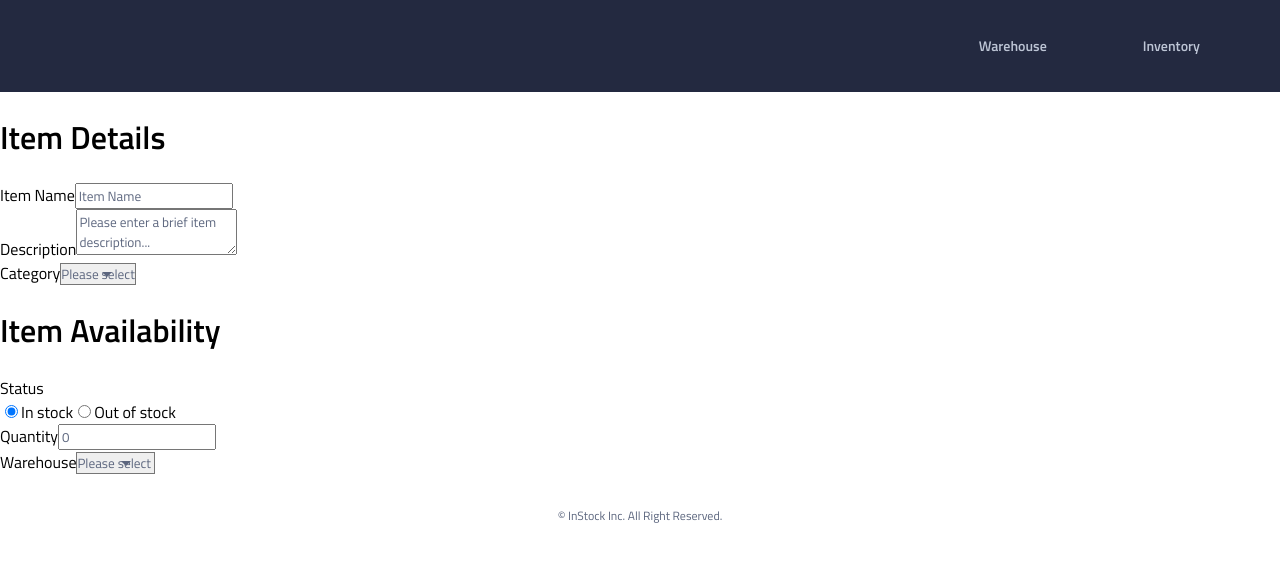
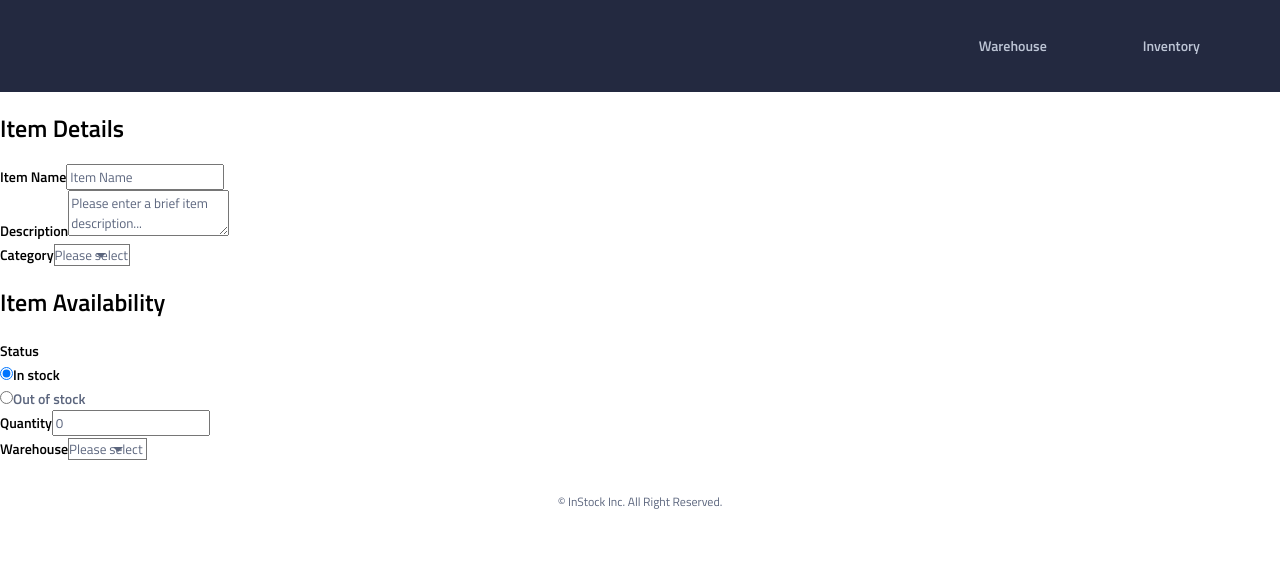
Before and after one commit to danlin0226/instock-merritt, a React (Create React App) app: page /inventory/add in a window 1280 px wide. Shown: the top 562 px of the page. Built offline with nearby package versions, Linux system fonts and the light colour scheme.

Commit message:
fix small styling

```diff
--- a/src/components/inventory-form/InventoryForm.jsx
+++ b/src/components/inventory-form/InventoryForm.jsx
@@ -1,16 +1,17 @@
+import "../../styles/partials/_typography.scss";
 import "./InventoryForm.scss";
 
 const InventoryForm = () => {
   return (
     <form className="inventory__form">
       <div className="item__details">
-        <h1 className="item__section-header">Item Details</h1>
+        <h2 className="subheader">Item Details</h2>
         <div className="item__container">
-          <label className="item__label">Item Name</label>
+          <label className="label-text">Item Name</label>
           <input className="item__form item__name" type="text" name="itemName" placeholder="Item Name" />
         </div>
         <div className="item__container">
-          <label className="item__label">Description</label>
+          <label className="label-text">Description</label>
           <textarea
             className="item__form item__description"
             type="text"
@@ -19,7 +20,7 @@ const InventoryForm = () => {
           />
         </div>
         <div className="item__container">
-          <label className="item__label">Category</label>
+          <label className="label-text">Category</label>
           <select className="item__form" defaultValue="">
             <option className="item__select" value="" disabled hidden>
               Please select
@@ -37,35 +38,30 @@ const InventoryForm = () => {
         </div>
       </div>
       <div className="item__availability">
-        <h1 className="item__section-header">Item Availability</h1>
+        <h2 className="subheader">Item Availability</h2>
         <div className="item__container">
-          <label className="item__label">Status</label>
+          <label className="label-text">Status</label>
           <div className="item__radio-container">
-            <input
-              className="item__label item__radio"
-              type="radio"
-              id="inStock"
-              name="itemStatus"
-              value="In stock"
-              checked
-            />
-              <label htmlFor="inStock">In stock</label>
-            <input
-              className="item__label item__radio"
-              type="radio"
-              id="outOfStock"
-              name="itemStatus"
-              value="Out of stock"
-            />
-              <label htmlFor="outOfStock">Out of stock</label>
+            <div className="item__radio">
+              <input type="radio" id="inStock" name="itemStatus" value="In stock" checked />
+              <label className="label-text item__radio-label" htmlFor="inStock">
+                In stock
+              </label>
+            </div>
+            <div className="item__radio">
+              <input type="radio" id="outOfStock" name="itemStatus" value="Out of stock" />
+              <label className="label-text item__radio-label" htmlFor="outOfStock">
+                Out of stock
+              </label>
+            </div>
           </div>
         </div>
         <div className="item__container">
-          <label className="item__label">Quantity</label>
+          <label className="label-text">Quantity</label>
           <input className="item__form item__quantity" type="text" name="itemQuantity" placeholder="0" />
         </div>
         <div className="item__container">
-          <label className="item__label">Warehouse</label>
+          <label className="label-text">Warehouse</label>
           <select className="item__form" defaultValue="">
             <option className="item__select" value="" disabled hidden>
               Please select
--- a/src/components/inventory-form/InventoryForm.scss
+++ b/src/components/inventory-form/InventoryForm.scss
@@ -26,13 +26,11 @@
       padding: 0rem 1rem;
     }
 
-    &__label {
-      @include fontsize_lineh_weight(0.8125rem, 1.25rem, 600);
-      margin-bottom: 0.25rem;
-    }
-
     &__radio {
-      font-size: 10rem;
+      margin-right: 2.75rem;
+      &-container {
+        display: flex;
+      }
     }
 
     &__select {
@@ -46,15 +44,15 @@
       font-family: "Titillium Web";
       height: 10vh;
     }
-    &__section {
-      &-header {
-        font-size: 1.25rem;
-        font-weight: 600;
-      }
-    }
 
     &__details {
       border-bottom: 0.0625rem solid $Cloud;
     }
   }
+
+  //label-text css class is from styles/partials/typography
+  .label-text.item__radio-label {
+    font-weight: 400;
+    margin-left: 0.5rem;
+  }
 }
--- a/src/global.scss
+++ b/src/global.scss
@@ -32,4 +32,16 @@ select {
   background-repeat: no-repeat;
   background-position: center right 1rem;
   color: $Slate;
+  background-color: $white;
 }
+
+option {
+  background-color: $white;
+}
+
+input[type="radio"] {
+  margin: 0rem;
+  &:not(:checked) + label {
+    color: $Slate;
+  }
+}
```
